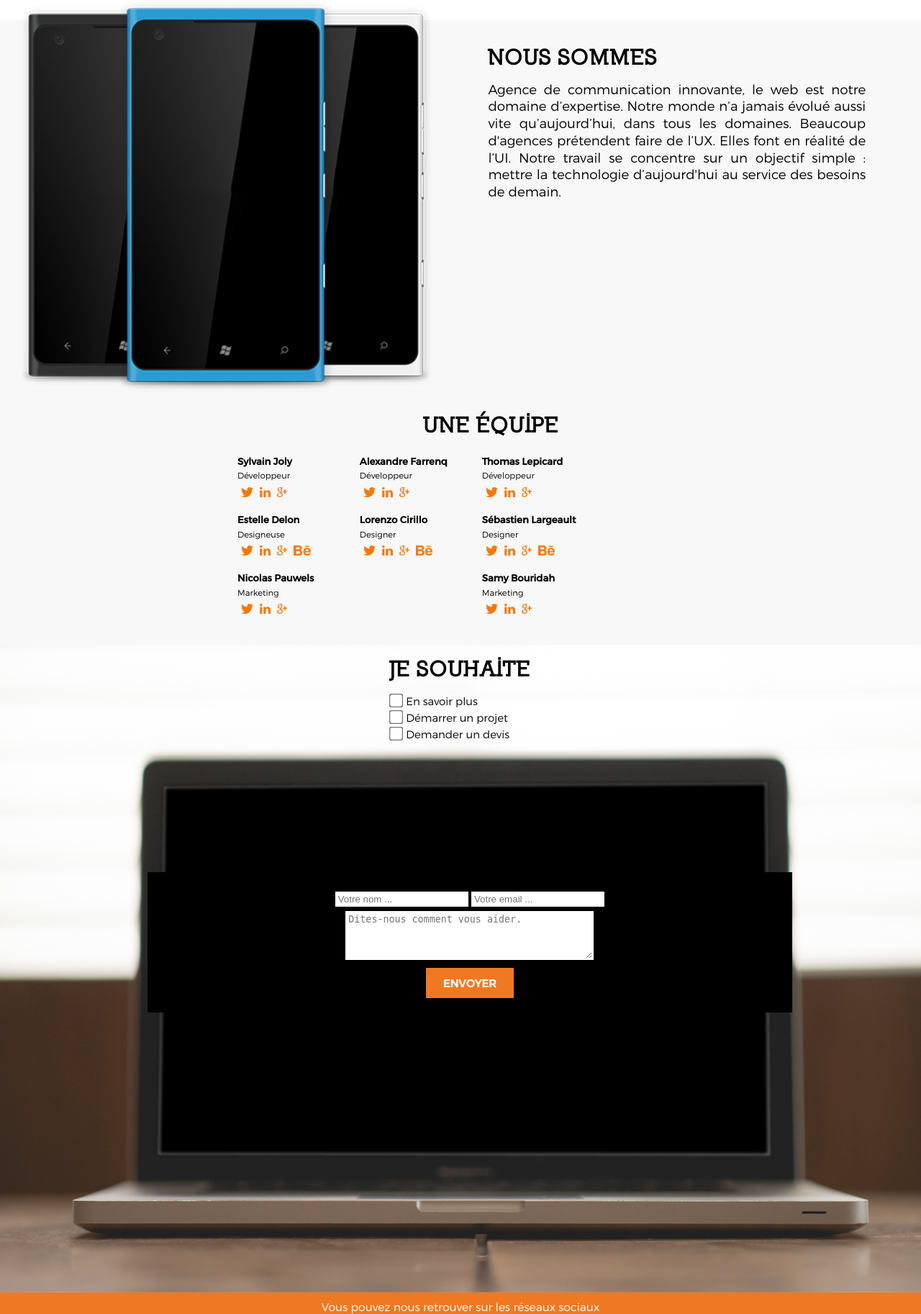
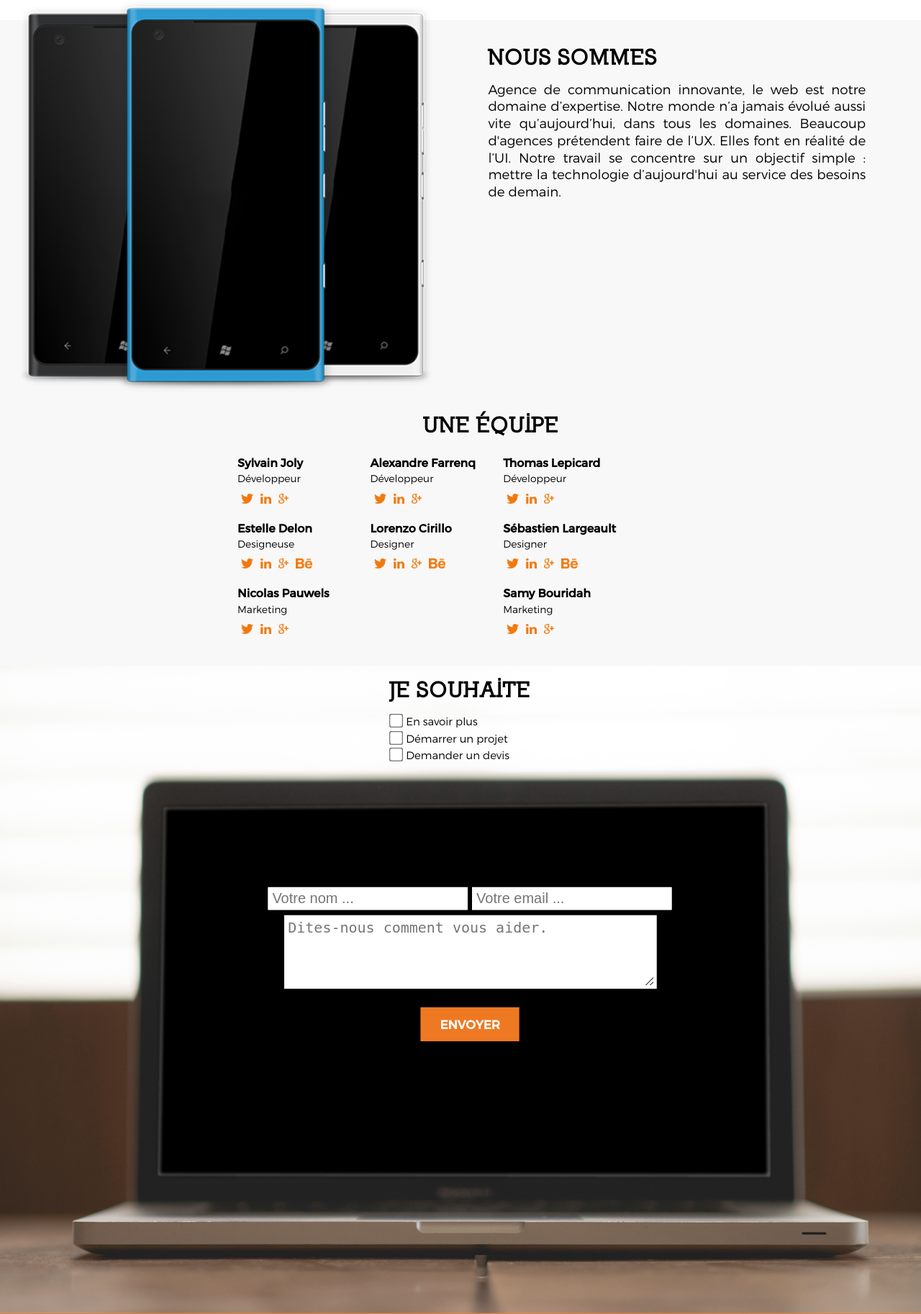
Before and after one commit to Alegzandr/semaine-agence, a PHP site: page / in a window 1280 px wide. Shown: the part 1825-3651 px from the top of the page at 72% size. Run offline with PHP 8.4, Linux system fonts and the light colour scheme; some libraries are stand-ins or nearby versions.

Commit message:
Tablet finished

```diff
--- a/assets/css/styles.css
+++ b/assets/css/styles.css
@@ -443,6 +443,7 @@
     #agency table {
         display: inline-block;
         margin-left: 25vw;
+        font-size: 1.2em;
     }
 
     td p {
@@ -472,9 +473,14 @@
     }
 
     .fields {
-        width: 70vw;
-        margin-left: 16vw;
+        width: 30vw;
+        margin-left: 36vw;
         margin-top: 180px;
+        transform: scale(1.5);
+    }
+
+    input[type="submit"] {
+        transform: scale(.75);
     }
 
     .not-mobile {
```
